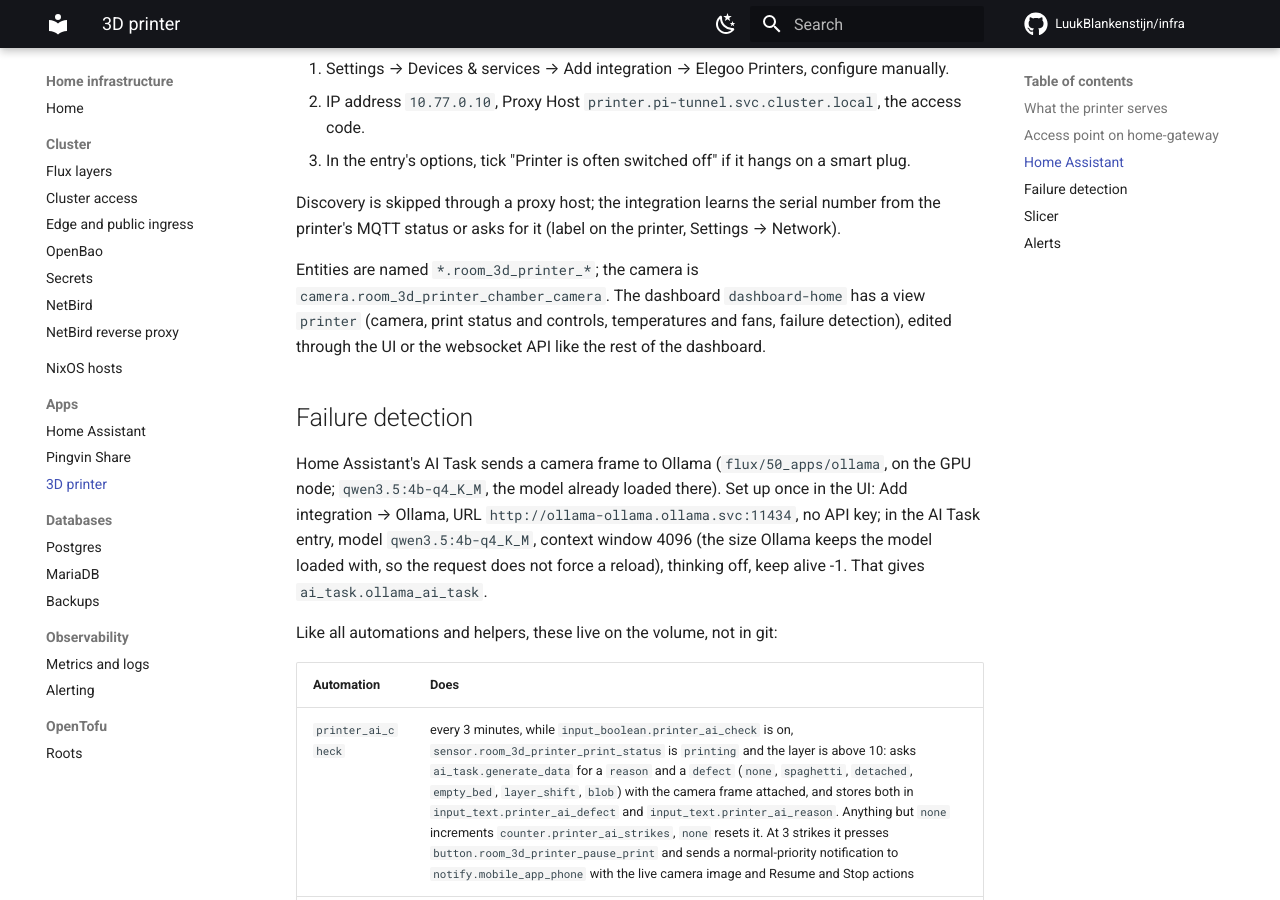
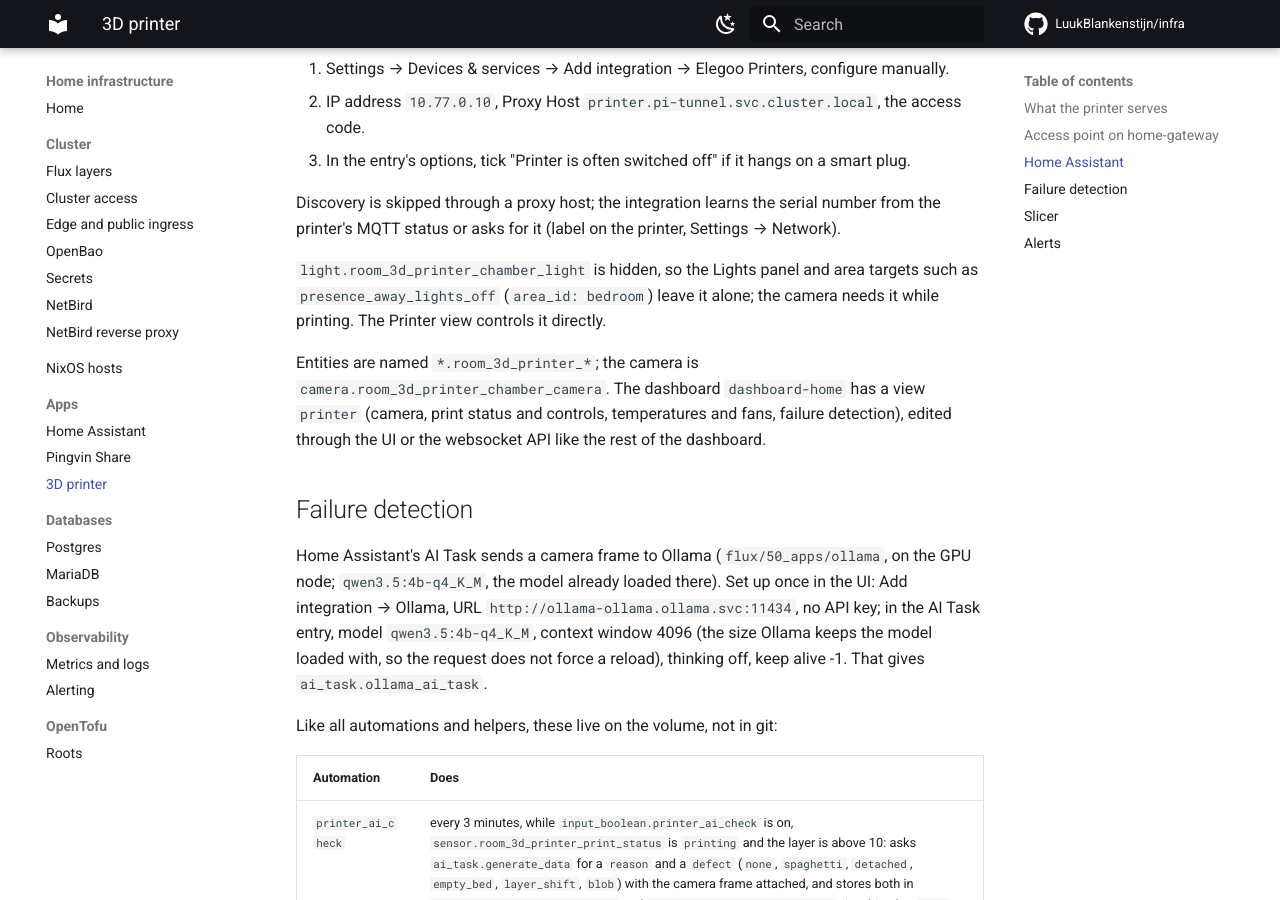
Before and after one commit to LuukBlankenstijn/infra, an MkDocs documentation site: the page built from docs/apps/printer.md, in a window 1280 px wide and 900 px high, scrolled down 2537 px. Built offline with MkDocs 1.6.1 and Material for MkDocs 9.7.7, drawn with Linux system fonts in a browser that asks for light colours; comment, search, counter and statistics services are not loaded.

Commit message:
printer: document the hidden chamber light

```diff
--- a/docs/apps/printer.md
+++ b/docs/apps/printer.md
@@ -99,6 +99,10 @@ Discovery is skipped through a proxy host; the integration learns the serial
 number from the printer's MQTT status or asks for it (label on the printer,
 Settings → Network).
 
+`light.room_3d_printer_chamber_light` is hidden, so the Lights panel and area
+targets such as `presence_away_lights_off` (`area_id: bedroom`) leave it alone;
+the camera needs it while printing. The Printer view controls it directly.
+
 Entities are named `*.room_3d_printer_*`; the camera is
 `camera.room_3d_printer_chamber_camera`. The dashboard `dashboard-home` has a
 view `printer` (camera, print status and controls, temperatures and fans, failure
```
